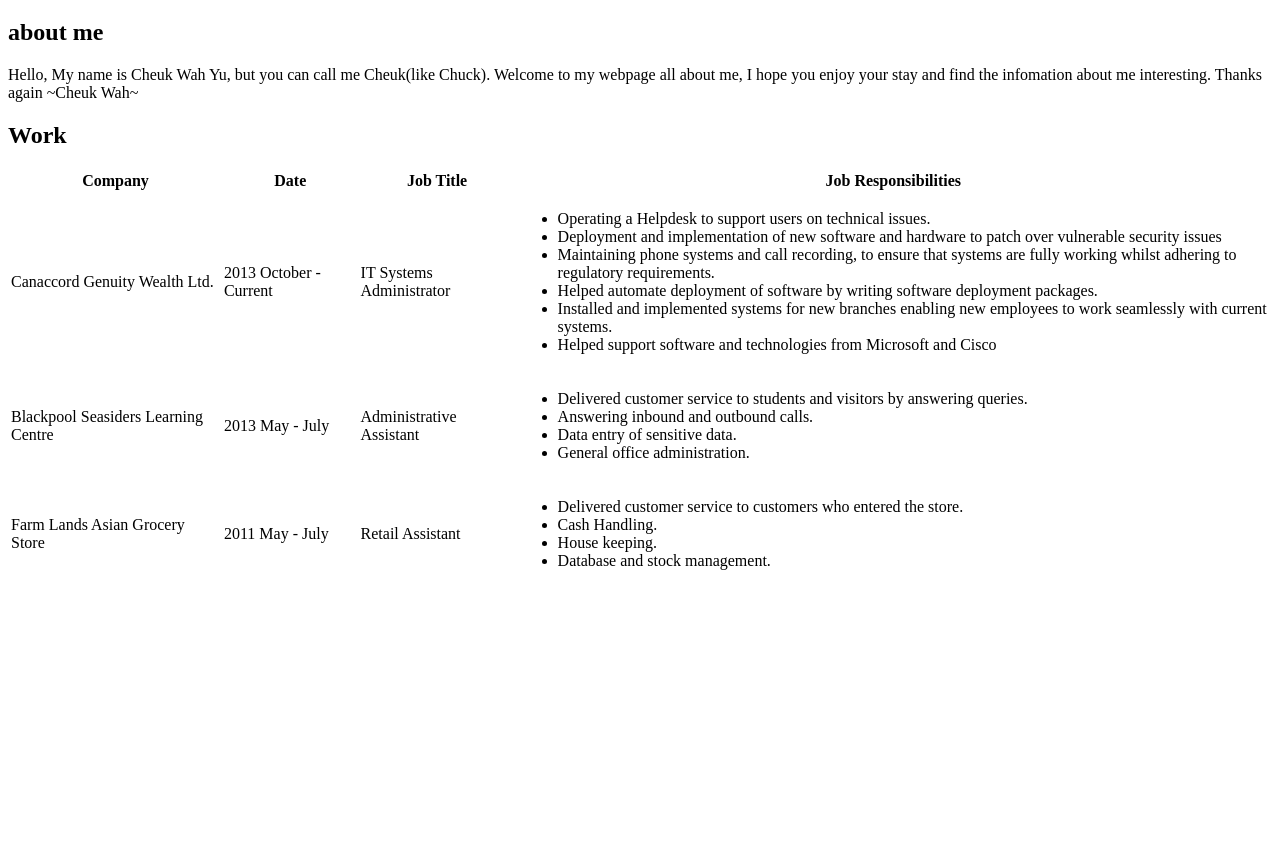
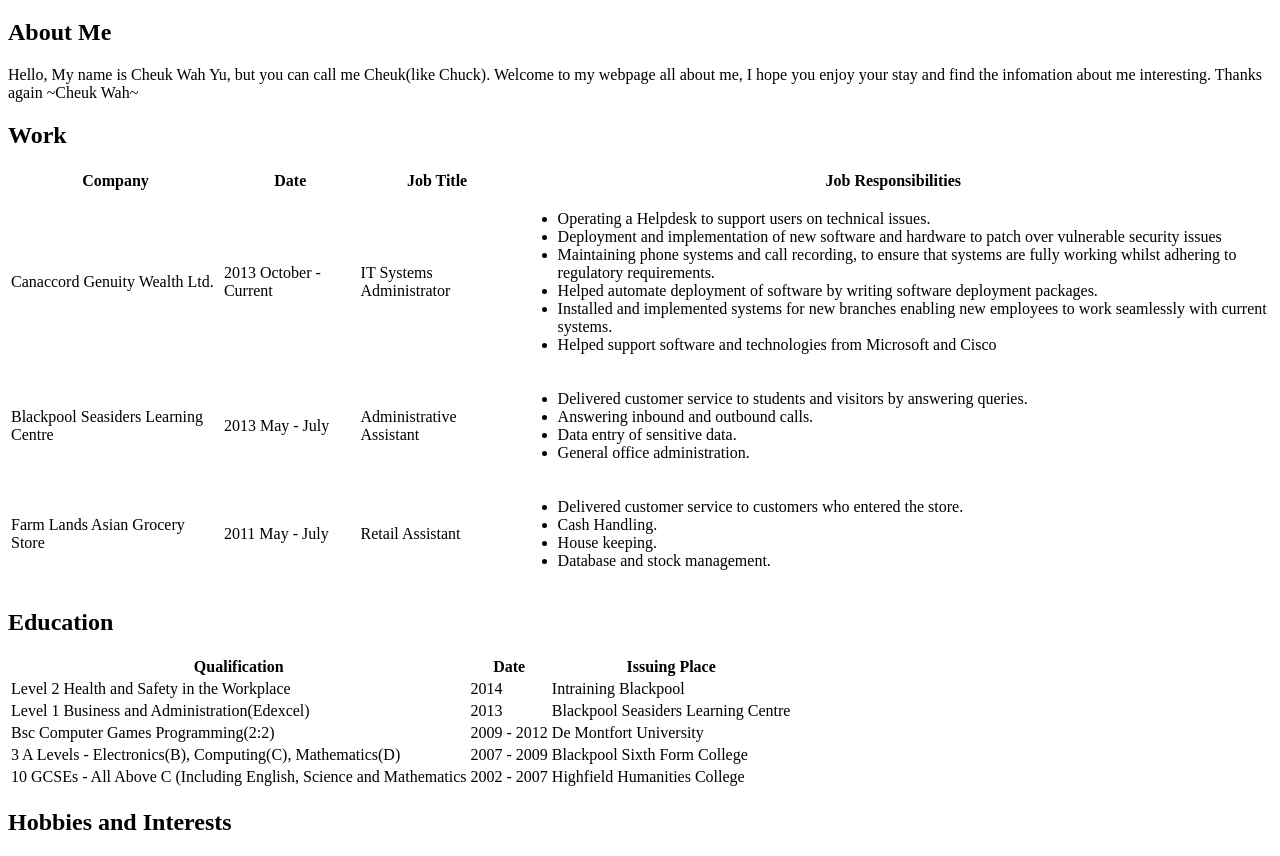
Before and after one commit to CWYKoji/Personal-Site, a plain HTML site: page index.html in a window 1280 px wide. Shown: the part 61-917 px from the top of the page. Before the commit the page ends 800 px from the top, so only its background shows below. Drawn offline with Linux system fonts and the light colour scheme.

Commit message:
V0.4 Educatipn Added

```diff
--- a/index.html
+++ b/index.html
@@ -12,7 +12,7 @@
     <header><h1>Hey there I'm Cheuk Wah</h1></header>
 
     <div>
-        <h2>about me</h2>
+        <h2>About Me</h2>
             <p>Hello, My name is Cheuk Wah Yu, but you can call me Cheuk(like Chuck). Welcome to my webpage all about me,
             I hope you enjoy your stay and find the infomation about me interesting. Thanks again ~Cheuk Wah~
             </p>
@@ -73,12 +73,57 @@
                     </ul>
                 </td>
             </tr>
+        </table>
+    </div>
 
+    <div>
+        <h2>Education</h2>
+        <table>
+            <tr>
+                <th>Qualification</th>
+                <th>Date</th>
+                <th>Issuing Place</th>
+            </tr>
 
+            <tr>
+                <td>Level 2 Health and Safety in the Workplace</td>
+                <td>2014</td>
+                <td>Intraining Blackpool</td>
+            </tr>
+
+            <tr>
+                <td>Level 1 Business and Administration(Edexcel)</td>
+                <td>2013</td>
+                <td>Blackpool Seasiders Learning Centre</td>
+            </tr>
+
+            <tr>
+                <td>Bsc Computer Games Programming(2:2)</td>
+                <td>2009 - 2012</td>
+                <td>De Montfort University</td>
+            </tr>
+
+            <tr>
+                <td>3 A Levels - Electronics(B), Computing(C), Mathematics(D)</td>
+                <td>2007 - 2009</td>
+                <td>Blackpool Sixth Form College</td>
+            </tr>
+
+            <tr>
+                <td>10 GCSEs - All Above C (Including English, Science and Mathematics</td>
+                <td>2002 - 2007</td>
+                <td>Highfield Humanities College</td>
+            </tr>
 
         </table>
     </div>
 
+    <div>
+        <h2>Hobbies and Interests</h2>
+
+    </div>
+
+
 
 </body>
 </html>
```
